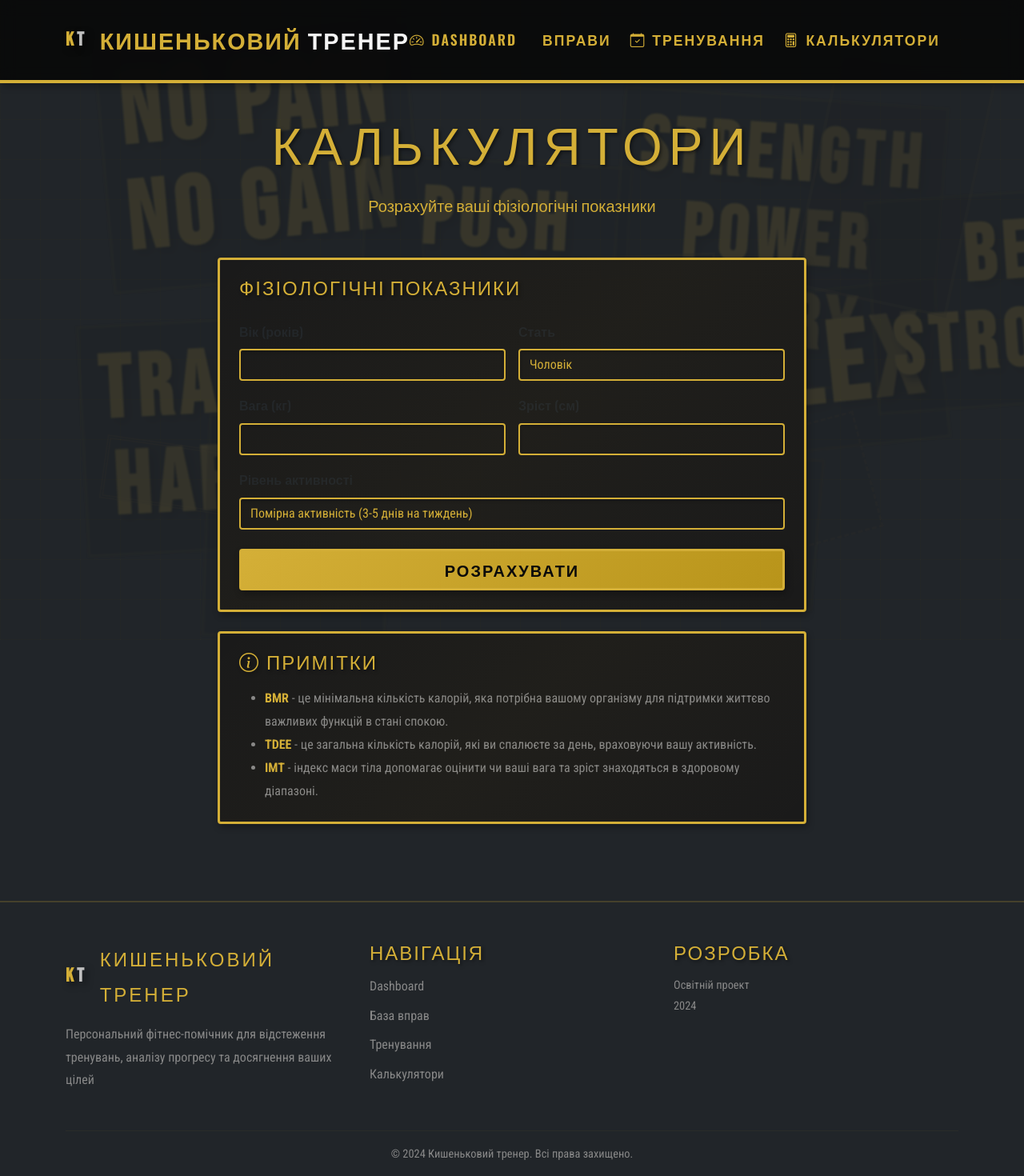
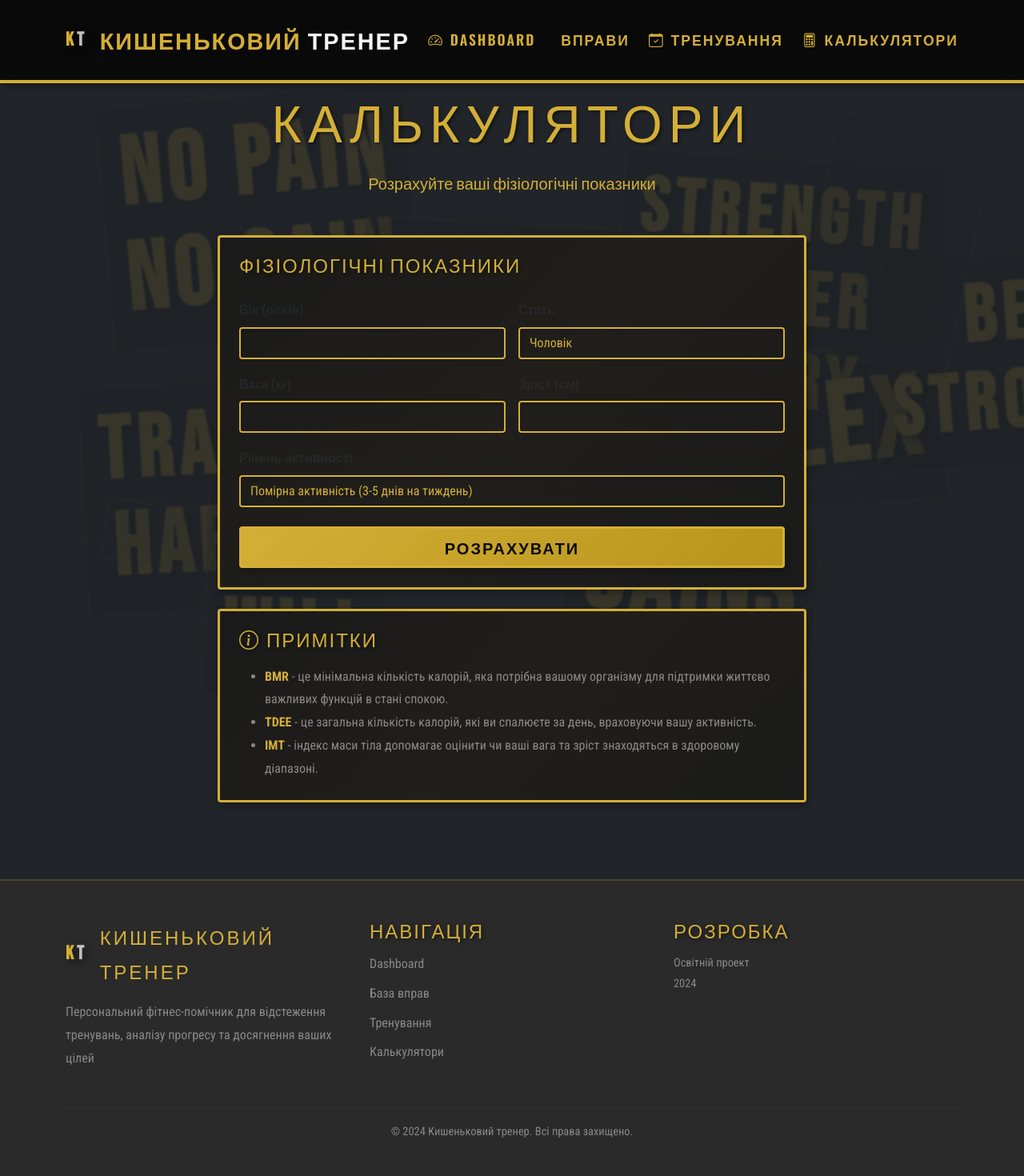
Before and after one commit to Serospapay/Fit-AI, a Next.js app in the folder frontend/: page /calculators in a window 1280 px wide. Shown: the top 1470 px of the page at 80% size. Built offline with nearby package versions, Linux system fonts and the light colour scheme.

Commit message:
feat: fix navigation spacing, make header static, unify footer styles

```diff
--- a/frontend/app/calculators/page.tsx
+++ b/frontend/app/calculators/page.tsx
@@ -93,13 +93,13 @@ export default function CalculatorsPage() {
         {/* Navigation */}
         <nav className="navbar">
           <Container>
-            <div className="d-flex justify-content-between align-items-center py-3">
+            <div className="d-flex justify-content-between align-items-center py-3 w-100">
               <a href="/dashboard" className="fw-bold fs-4 text-decoration-none d-flex align-items-center gap-2">
                 <GymLogo />
                 <span className="d-none d-md-inline" style={{ fontFamily: 'var(--font-oswald)', letterSpacing: '2px', fontSize: '1.8rem', color: '#d4af37' }}>КИШЕНЬКОВИЙ</span>
                 <span className="d-none d-lg-inline" style={{ fontFamily: 'var(--font-oswald)', letterSpacing: '2px', fontSize: '1.8rem', color: '#f5f5f5' }}>ТРЕНЕР</span>
               </a>
-              <div className="d-flex align-items-center gap-4 flex-wrap">
+              <div className="d-flex align-items-center gap-4" style={{ marginLeft: 'auto' }}>
                 <a href="/dashboard" className="nav-link d-flex align-items-center">
                   <i className="bi bi-speedometer2 me-2"></i>
                   <span>Dashboard</span>
--- a/frontend/app/dashboard/page.tsx
+++ b/frontend/app/dashboard/page.tsx
@@ -77,13 +77,13 @@ export default function DashboardPage() {
         {/* Navigation */}
         <nav className="navbar">
           <Container>
-            <div className="d-flex justify-content-between align-items-center py-3 flex-wrap">
+            <div className="d-flex justify-content-between align-items-center py-3 w-100">
               <a href="/dashboard" className="fw-bold fs-4 text-decoration-none d-flex align-items-center gap-2">
                 <GymLogo />
                 <span className="d-none d-md-inline" style={{ fontFamily: 'var(--font-oswald)', letterSpacing: '2px', fontSize: '1.8rem', color: '#d4af37' }}>КИШЕНЬКОВИЙ</span>
                 <span className="d-none d-lg-inline" style={{ fontFamily: 'var(--font-oswald)', letterSpacing: '2px', fontSize: '1.8rem', color: '#f5f5f5' }}>ТРЕНЕР</span>
               </a>
-              <div className="d-flex align-items-center gap-4 flex-wrap">
+              <div className="d-flex align-items-center gap-4" style={{ marginLeft: 'auto' }}>
                 <a href="/exercises" className="nav-link d-flex align-items-center">
                   <i className="bi bi-dumbbell me-2"></i>
                   <span>Вправи</span>
--- a/frontend/app/exercises/page.tsx
+++ b/frontend/app/exercises/page.tsx
@@ -92,13 +92,13 @@ export default function ExercisesPage() {
         {/* Navigation */}
         <nav className="navbar">
           <Container>
-            <div className="d-flex justify-content-between align-items-center py-3">
+            <div className="d-flex justify-content-between align-items-center py-3 w-100">
               <a href="/dashboard" className="fw-bold fs-4 text-decoration-none d-flex align-items-center gap-2">
                 <GymLogo />
                 <span className="d-none d-md-inline" style={{ fontFamily: 'var(--font-oswald)', letterSpacing: '2px', fontSize: '1.8rem', color: '#d4af37' }}>КИШЕНЬКОВИЙ</span>
                 <span className="d-none d-lg-inline" style={{ fontFamily: 'var(--font-oswald)', letterSpacing: '2px', fontSize: '1.8rem', color: '#f5f5f5' }}>ТРЕНЕР</span>
               </a>
-              <div className="d-flex align-items-center gap-4 flex-wrap">
+              <div className="d-flex align-items-center gap-4" style={{ marginLeft: 'auto' }}>
                 <a href="/dashboard" className="nav-link d-flex align-items-center">
                   <i className="bi bi-speedometer2 me-2"></i>
                   <span>Dashboard</span>
--- a/frontend/app/globals.css
+++ b/frontend/app/globals.css
@@ -78,6 +78,7 @@ body {
   -moz-osx-font-smoothing: grayscale;
   background: var(--dark);
   position: relative;
+  padding-top: 76px;
 }
 
 body::before {
@@ -352,6 +353,12 @@ a:hover {
   -webkit-backdrop-filter: blur(10px);
   border-bottom: 4px solid var(--gold);
   box-shadow: var(--shadow-classic);
+  position: fixed;
+  top: 0;
+  left: 0;
+  right: 0;
+  z-index: 10000;
+  width: 100%;
 }
 
 .nav-link {
@@ -689,3 +696,26 @@ html {
   transform: rotate(-15deg);
   filter: drop-shadow(2px 2px 4px rgba(0, 0, 0, 0.5));
 }
+
+/* Footer */
+footer {
+  background: var(--primary-light);
+  border-top: 4px solid var(--gold);
+  margin-top: auto;
+  clear: both;
+}
+
+footer a {
+  color: var(--gray);
+  transition: color var(--transition-fast) ease;
+}
+
+footer a:hover {
+  color: var(--gold);
+  text-shadow: var(--shadow-gold);
+}
+
+.min-h-screen {
+  min-height: 100vh;
+  position: relative;
+}
--- a/frontend/app/workouts/new/page.tsx
+++ b/frontend/app/workouts/new/page.tsx
@@ -113,13 +113,13 @@ export default function NewWorkoutPage() {
         {/* Navigation */}
         <nav className="navbar">
           <Container>
-            <div className="d-flex justify-content-between align-items-center py-3">
+            <div className="d-flex justify-content-between align-items-center py-3 w-100">
               <a href="/dashboard" className="fw-bold fs-4 text-decoration-none d-flex align-items-center gap-2">
                 <GymLogo />
                 <span className="d-none d-md-inline" style={{ fontFamily: 'var(--font-oswald)', letterSpacing: '2px', fontSize: '1.8rem', color: '#d4af37' }}>КИШЕНЬКОВИЙ</span>
                 <span className="d-none d-lg-inline" style={{ fontFamily: 'var(--font-oswald)', letterSpacing: '2px', fontSize: '1.8rem', color: '#f5f5f5' }}>ТРЕНЕР</span>
               </a>
-              <div className="d-flex align-items-center gap-3">
+              <div className="d-flex align-items-center gap-3" style={{ marginLeft: 'auto' }}>
                 <a href="/workouts" className="nav-link d-flex align-items-center">
                   <i className="bi bi-arrow-left me-2"></i>
                   <span>Назад</span>
--- a/frontend/app/workouts/page.tsx
+++ b/frontend/app/workouts/page.tsx
@@ -66,13 +66,13 @@ export default function WorkoutsPage() {
         {/* Navigation */}
         <nav className="navbar">
           <Container>
-            <div className="d-flex justify-content-between align-items-center py-3">
+            <div className="d-flex justify-content-between align-items-center py-3 w-100">
               <a href="/dashboard" className="fw-bold fs-4 text-decoration-none d-flex align-items-center gap-2">
                 <GymLogo />
                 <span className="d-none d-md-inline" style={{ fontFamily: 'var(--font-oswald)', letterSpacing: '2px', fontSize: '1.8rem', color: '#d4af37' }}>КИШЕНЬКОВИЙ</span>
                 <span className="d-none d-lg-inline" style={{ fontFamily: 'var(--font-oswald)', letterSpacing: '2px', fontSize: '1.8rem', color: '#f5f5f5' }}>ТРЕНЕР</span>
               </a>
-              <div className="d-flex align-items-center gap-4 flex-wrap">
+              <div className="d-flex align-items-center gap-4" style={{ marginLeft: 'auto' }}>
                 <a href="/dashboard" className="nav-link d-flex align-items-center">
                   <i className="bi bi-speedometer2 me-2"></i>
                   <span>Dashboard</span>
```
